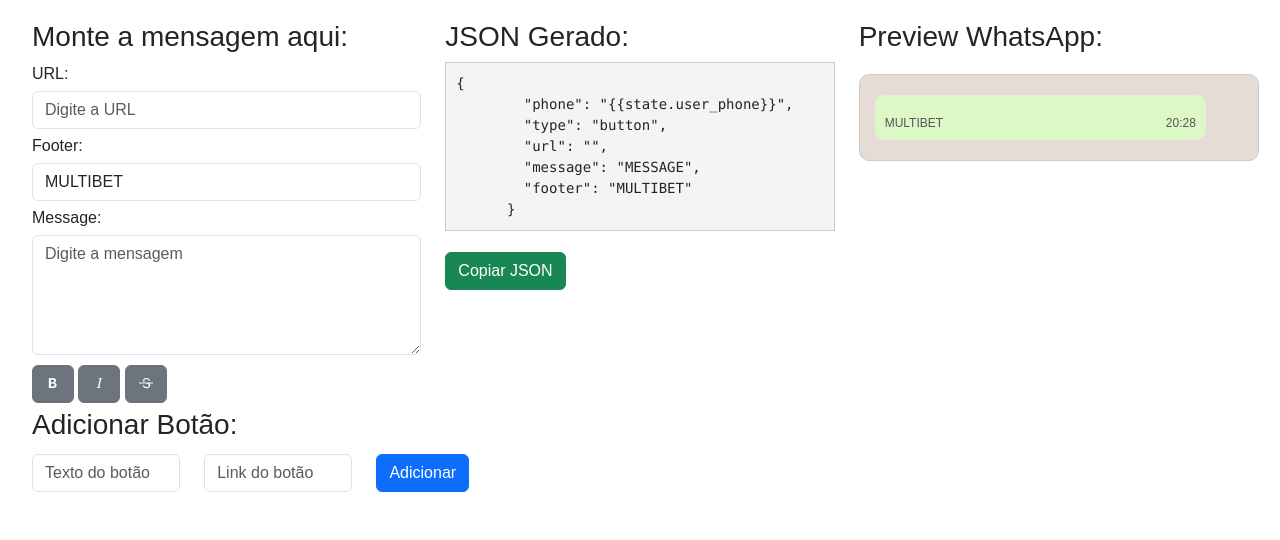
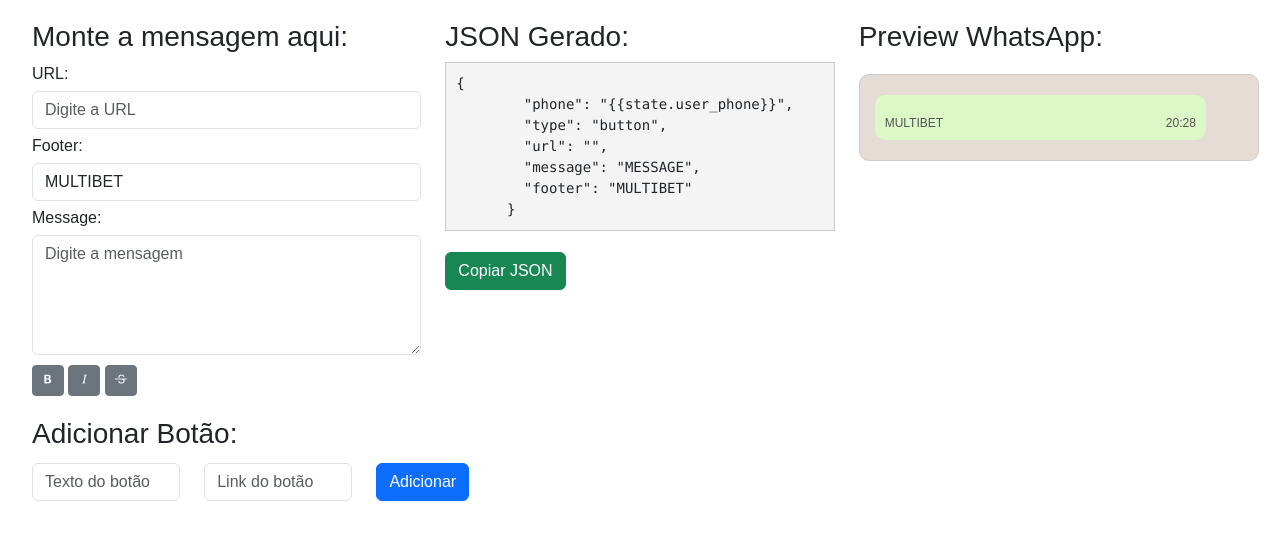
Before and after one commit to atybmx/wpp-json-creator, a plain HTML site: page index.html in a window 1280 px wide. Drawn offline with nearby package versions, Linux system fonts and the light colour scheme.

Commit message:
Diminuindo o tamanho dos botoes da barra de ações da mensagem

```diff
--- a/index.html
+++ b/index.html
@@ -100,13 +100,13 @@
             <label for="message">Message:</label>
             <textarea id="message" class="form-control" placeholder="Digite a mensagem"></textarea>
             <div class="message-options">
-              <button class="btn btn-icon btn-secondary" onclick="applyStyle('*')"><i class="bi bi-type-bold"></i></button>
-              <button class="btn btn-icon btn-secondary" onclick="applyStyle('_')"><i class="bi bi-type-italic"></i></button>
-              <button class="btn btn-icon btn-secondary" onclick="applyStyle('~')"><i class="bi bi-type-strikethrough"></i></button>
+              <button class="btn btn-sm btn-icon btn-secondary" onclick="applyStyle('*')"><i class="bi bi-type-bold"></i></button>
+              <button class="btn btn-sm btn-icon btn-secondary" onclick="applyStyle('_')"><i class="bi bi-type-italic"></i></button>
+              <button class="btn btn-sm btn-icon btn-secondary" onclick="applyStyle('~')"><i class="bi bi-type-strikethrough"></i></button>
             </div>
           </div>
 
-          <div class="col-md-12">
+          <div class="col-md-12 mt-3">
             <h3>Adicionar Botão:</h3>
 
             <div class="row">
```
